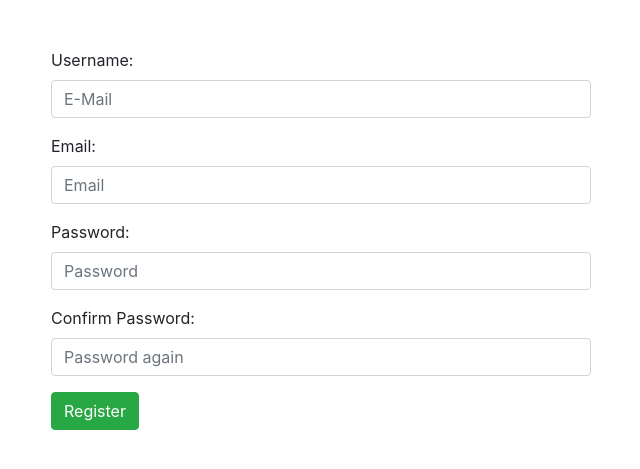
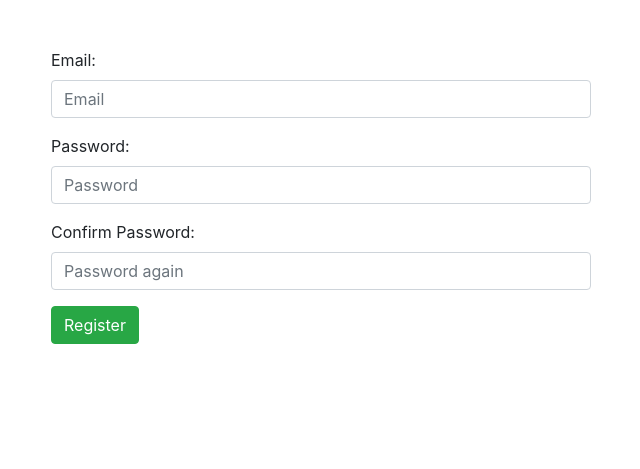
Before and after one commit to umutbektas/django-ecommerce, a Django app: page /accounts/register/ in a window 1280 px wide. Shown: the part 56-525 px from the top of the page, without its empty margins (319-959 px from the left). Run offline with Django 3.2, Linux system fonts and the light colour scheme; some libraries are stand-ins or nearby versions.

Commit message:
User Login, Register updated. Register templated messaged added

```diff
--- a/accounts/forms.py
+++ b/accounts/forms.py
@@ -52,7 +52,7 @@ class UserAdminChangeForm(forms.ModelForm):
 
 
 class LoginForm(forms.Form):
-    username = forms.CharField(
+    email = forms.CharField(
         widget=forms.TextInput(
             attrs={
                 "class": "form-control",
@@ -71,14 +71,6 @@ class LoginForm(forms.Form):
 
 
 class RegisterForm(forms.Form):
-    username = forms.CharField(
-        widget=forms.TextInput(
-            attrs={
-                "class": "form-control",
-                "placeholder": "E-Mail"
-            }
-        )
-    )
     email = forms.EmailField(
         widget=forms.EmailInput(
             attrs={
--- a/accounts/views.py
+++ b/accounts/views.py
@@ -15,12 +15,12 @@ def register_page(request):
     }
     if form.is_valid():
         data = form.cleaned_data
-        username = data.get('username')
         email = data.get('email')
         password = data.get('password')
-        new_user = User.objects.create_user(username, email, password)
+        new_user = User.objects.create_user(email, password)
         if new_user is None:
-            print("Create Error !")
+            messages.warning(request, "Create Error !")
+        messages.success(request, "Created User.")
 
     return render(request, "accounts/register.html", context)
 
@@ -39,9 +39,9 @@ def login_page(request):
 
     if form.is_valid():
         data = form.cleaned_data
-        username = data.get('username')
+        email = data.get('email')
         password = data.get('password')
-        user = authenticate(request, username=username, password=password)
+        user = authenticate(request, email=email, password=password)
         if user is not None:
             login(request, user)
             try:
--- a/templates/accounts/register.html
+++ b/templates/accounts/register.html
@@ -7,6 +7,18 @@
 {% block content %}
 <div class="row d-flex justify-content-center">
     <div class="col-6">
+        {% if messages %}
+            <ul class="messages">
+                {% for message in messages %}
+                    <div class="alert alert-{% if message.tags %}{{ message.tags }}{% endif %} alert-dismissible fade show" role="alert">
+                      {{ message }}
+                      <button type="button" class="close" data-dismiss="alert" aria-label="Close">
+                        <span aria-hidden="true">&times;</span>
+                      </button>
+                    </div>
+                {% endfor %}
+            </ul>
+        {% endif %}
         <form method="POST">{% csrf_token %}
         {% if next_url %}
             <input type="hidden" name="next" value="{{ next_url }}">
```
